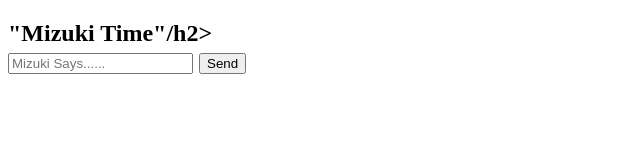
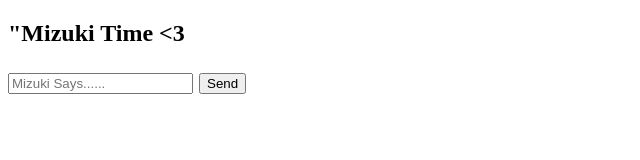
Before and after one commit to BlueAxolotl79/TalkBot, a plain HTML site: page index.html in a window 1280 px wide. Shown: the whole page, without its empty margins (0-640 px from the left). Drawn offline with Linux system fonts and the light colour scheme.

Commit message:
Update index.html

```diff
--- a/index.html
+++ b/index.html
@@ -4,7 +4,7 @@
   <title>The Real Mizuki</title>
 </head>
 <body>
-  <h2>"Mizuki Time"/h2>
+  <h2>"Mizuki Time <3 <h2>
   <form id="webhookForm">
     <input type="text" id="messageInput" placeholder="Mizuki Says......" required />
     <button type="submit">Send</button>
```
